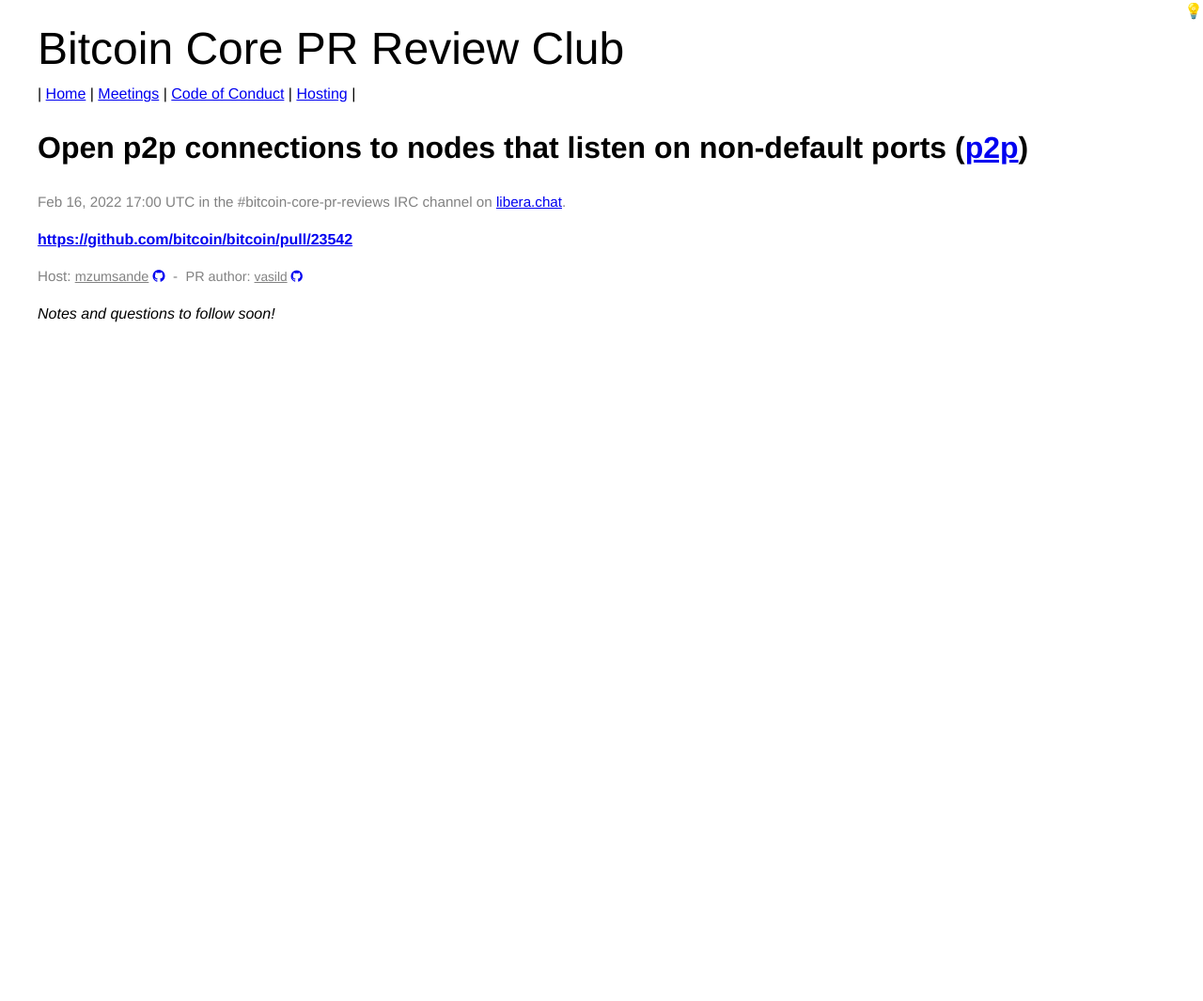
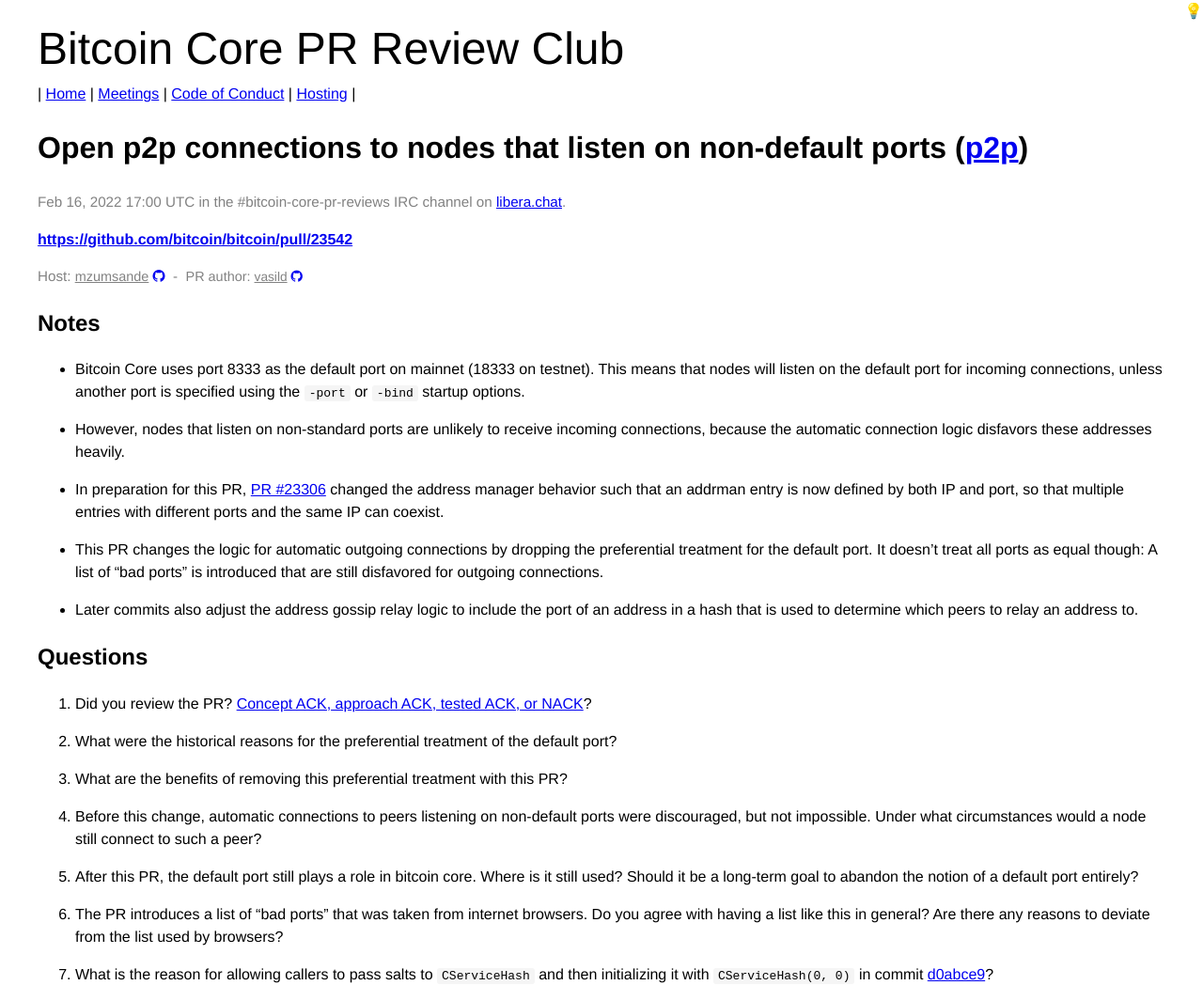
Before and after one commit to bitcoin-core-review-club/website, a Jekyll site: the page built from _posts/2022-02-16-#23542.md, in a window 1280 px wide. Shown: the whole page at 94% size. Built offline with Jekyll 4.4.1, drawn with Linux system fonts in a browser that asks for light colours; before the commit the page ends 916 px from its top, so only the background shows below that.

Commit message:
add notes for n23542

```diff
--- a/_posts/2022-02-16-#23542.md
+++ b/_posts/2022-02-16-#23542.md
@@ -10,14 +10,50 @@
 commit:
 ---
 
-_Notes and questions to follow soon!_
+## Notes
+* Bitcoin Core uses port 8333 as the default port on mainnet (18333 on testnet).
+This means that nodes will listen on the default port for incoming connections,
+unless another port is specified using the `-port` or `-bind`
+startup options.
 
-<!-- TODO: Before meeting, add notes and questions
-## Notes
+* However, nodes that listen on non-standard ports are unlikely to receive incoming
+connections, because the automatic connection logic disfavors these addresses heavily.
+
+* In preparation for this PR, [PR #23306](https://github.com/bitcoin/bitcoin/pull/23306)
+changed the address manager behavior such that an addrman entry is now defined
+by both IP and port, so that multiple entries with different ports and the same
+IP can coexist.
+
+* This PR changes the logic for automatic outgoing connections by dropping the preferential
+treatment for the default port. It doesn't treat all ports as equal though:
+A list of "bad ports" is introduced that are still disfavored for outgoing connections.
+
+* Later commits also adjust the address gossip relay logic to include the port
+of an address in a hash that is used to determine which peers to relay an
+address to.
 
 ## Questions
 1. Did you review the PR? [Concept ACK, approach ACK, tested ACK, or NACK](https://github.com/bitcoin/bitcoin/blob/master/CONTRIBUTING.md#peer-review)?
--->
+
+1. What were the historical reasons for the preferential treatment of the default port?
+
+1. What are the benefits of removing this preferential treatment with this PR?
+
+1.  Before this change, automatic connections to peers listening on non-default ports
+were discouraged, but not impossible. Under what circumstances would a node still
+connect to such a peer?
+
+1. After this PR, the default port still plays a role in bitcoin core. Where is it
+still used? Should it be a long-term goal to abandon the notion of a default port
+entirely?
+
+1. The PR introduces a list of "bad ports" that was taken from internet browsers.
+Do you agree with having a list like this in general?
+Are there any reasons to deviate from the list used by browsers?
+
+1.  What is the reason for allowing callers to pass salts to `CServiceHash` and
+then initializing it with `CServiceHash(0, 0)` in commit
+[d0abce9](https://github.com/bitcoin/bitcoin/pull/23542/commits/d0abce9a50dd4f507e3a30348eabffb7552471d5)?
 
 
 <!-- TODO: After meeting, uncomment and add meeting log between the irc tags
```
